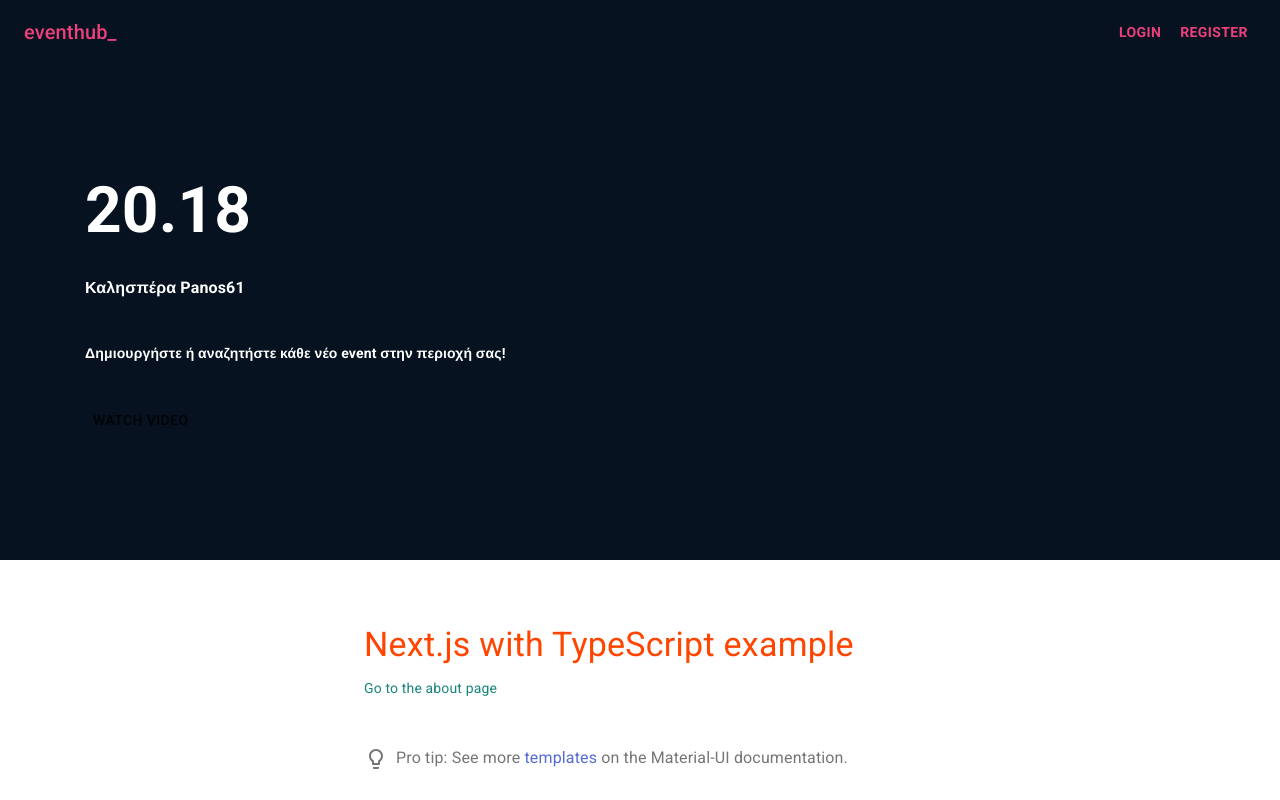
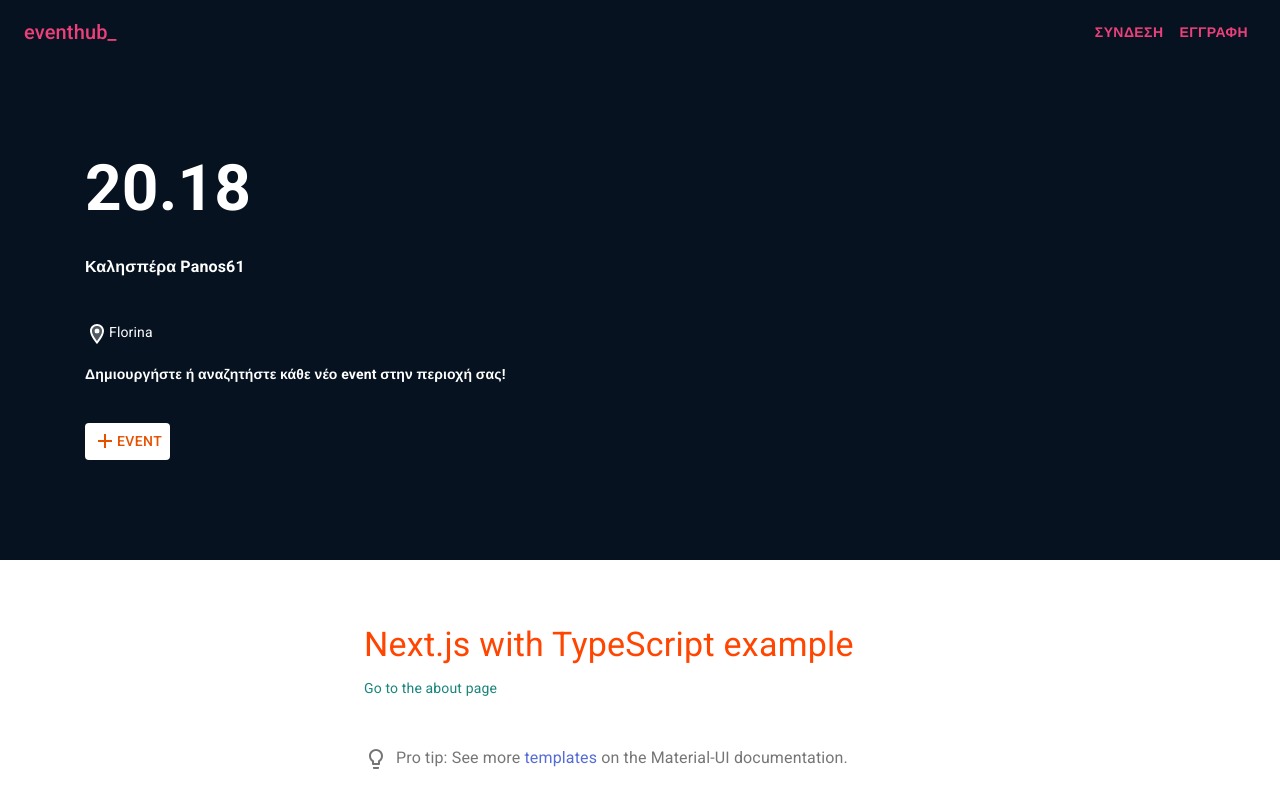
Before and after one commit to Panos61/eventhub_client, a Next.js app: page / in a window 1280 px wide. Shown: the top 800 px of the page. Built offline with nearby package versions, Linux system fonts and the light colour scheme.

Commit message:
Dashboard +

```diff
--- a/components/AppBar.tsx
+++ b/components/AppBar.tsx
@@ -68,6 +68,19 @@ const App: React.FC = () => {
           <Typography variant='h6' className={classes.title}>
             eventhub_
           </Typography>
+
+          {/* <Button
+            style={{
+              fontWeight: 'bold',
+              position: 'absolute',
+              left: '60%',
+            }}
+            variant='outlined'
+          >
+            <Link href='/'>
+              <a style={{ textDecoration: 'none', color: '#e8e8e8' }}>+event</a>
+            </Link>
+          </Button> */}
           <Button
             style={{
               color: '#ec407a',
@@ -75,7 +88,9 @@ const App: React.FC = () => {
             }}
           >
             <Link href='/login'>
-              <a style={{ textDecoration: 'none', color: '#ec407a' }}>Login</a>
+              <a style={{ textDecoration: 'none', color: '#ec407a' }}>
+                ΣΥΝΔΕΣΗ
+              </a>
             </Link>
           </Button>
           <Button
@@ -86,7 +101,7 @@ const App: React.FC = () => {
           >
             <Link href='/register'>
               <a style={{ textDecoration: 'none', color: '#ec407a' }}>
-                Register
+                ΕΓΓΡΑΦΗ
               </a>
             </Link>
           </Button>
--- a/package.json
+++ b/package.json
@@ -4,6 +4,7 @@
   "private": true,
   "dependencies": {
     "@material-ui/core": "latest",
+    "@material-ui/icons": "^4.9.1",
     "classnames": "^2.2.6",
     "clsx": "latest",
     "next": "latest",
--- a/pages/index.tsx
+++ b/pages/index.tsx
@@ -10,6 +10,8 @@ import Time from '../components/DashBoard/Time';
 import GridContainer from '../components/Grid/GridContainer';
 import GridItem from '../components/Grid/GridItem';
 import Button from '@material-ui/core/Button';
+import AddIcon from '@material-ui/icons/Add';
+import RoomTwoToneIcon from '@material-ui/icons/RoomTwoTone';
 import { makeStyles } from '@material-ui/core/styles';
 
 const useStyles = makeStyles(() => ({
@@ -57,13 +59,19 @@ export default function Index() {
           <GridContainer>
             <GridItem>
               <Time />
+
+              <div style={{ display: 'flex' }}>
+                <RoomTwoToneIcon />
+                {'  '}
+                Florina
+              </div>
               <h4>
                 Δημιουργήστε ή αναζητήστε κάθε νέο event στην περιοχή σας!
               </h4>
               <br />
-              <Button href='https://www.youtube.com/watch?v=dQw4w9WgXcQ&ref=creativetim'>
-                <i className='fas fa-play' />
-                Watch video
+              <Button style={{ backgroundColor: 'white', color: '#e65100' }}>
+                <AddIcon />
+                Event
               </Button>
             </GridItem>
           </GridContainer>
```
Also changed, not shown: 1 other file (tests, documents, lock files or other folders).
